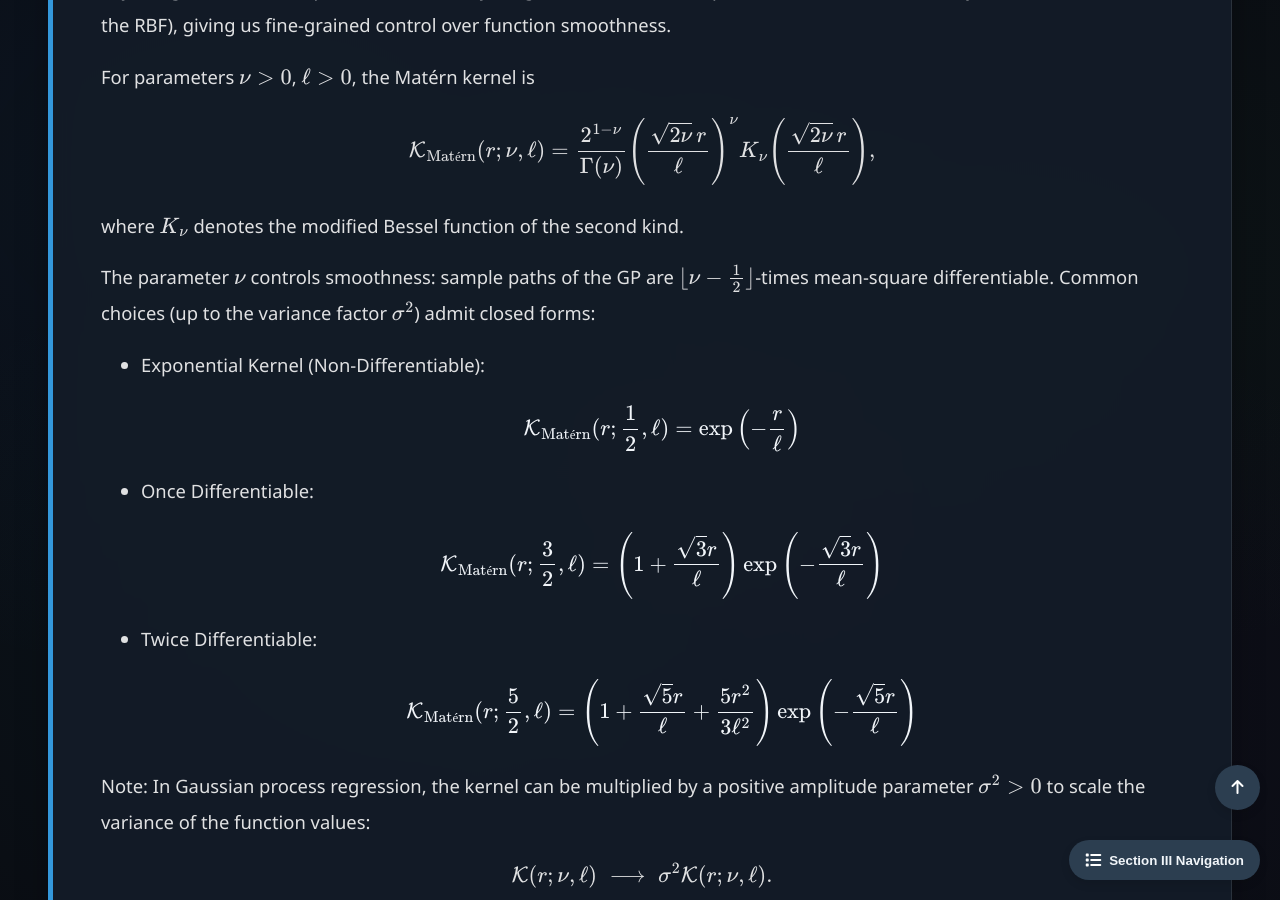
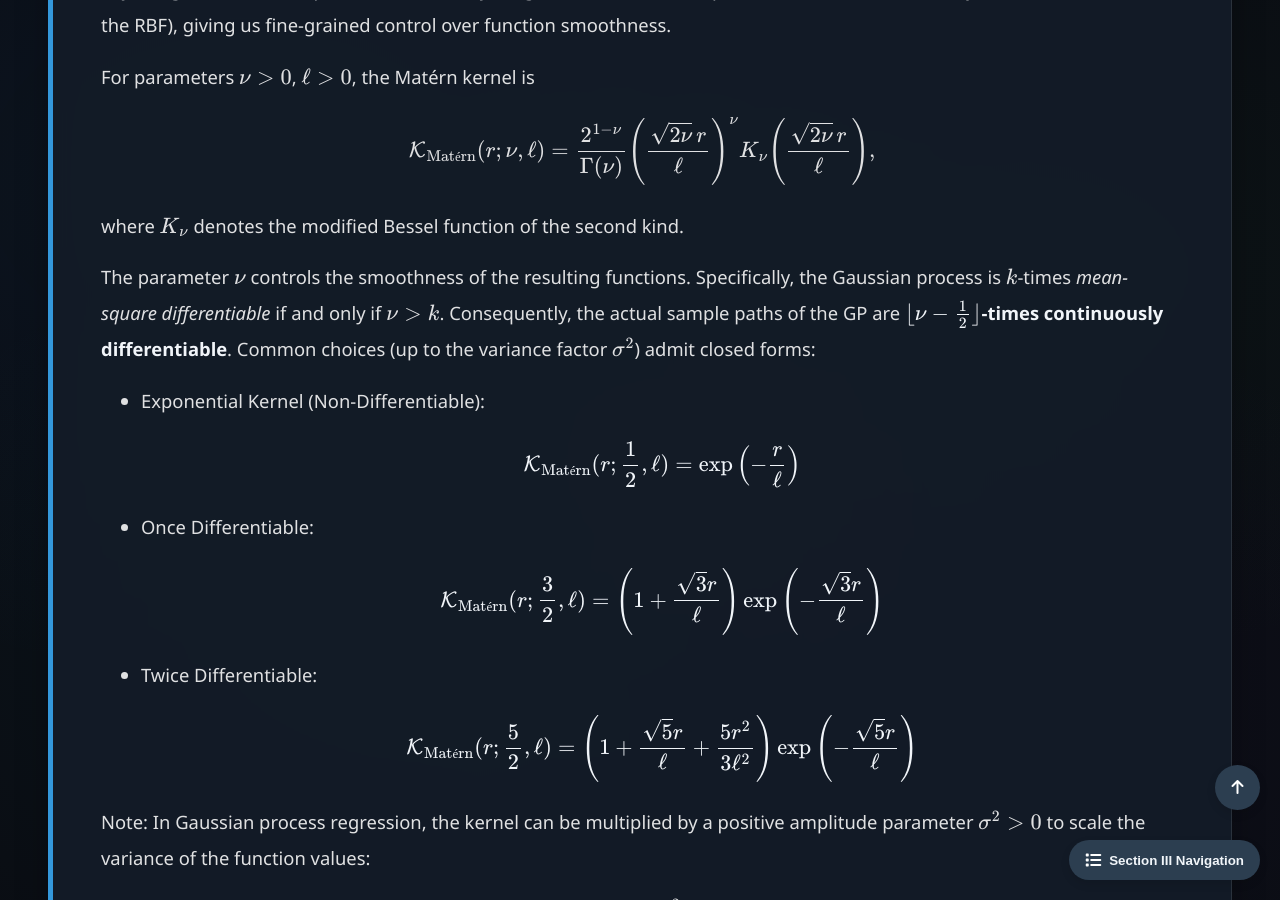
Before and after one commit to Yusukey01/yusukey01.github.io, a Jekyll site: the page built from Mathematics/Probability/gaussian_process.html, in a window 1280 px wide and 900 px high, scrolled down 4589 px. Built offline with Jekyll 4.4.1, drawn with Linux system fonts in a browser that asks for light colours.

Commit message:
revised explanations and style

```diff
--- a/Mathematics/Probability/gaussian_process.html
+++ b/Mathematics/Probability/gaussian_process.html
@@ -221,8 +221,9 @@ uses_python: false
                 </p>
 
                 <p>
-                    The parameter \(\nu\) controls smoothness: sample paths of the GP are
-                    \(\lfloor \nu - \tfrac{1}{2}\rfloor\)-times mean-square differentiable. Common choices
+                    The parameter \(\nu\) controls the smoothness of the resulting functions. Specifically, the Gaussian process
+                    is \(k\)-times <em>mean-square differentiable</em> if and only if \(\nu > k\). Consequently, the actual sample paths
+                    of the GP are <strong>\(\lfloor \nu - \tfrac{1}{2}\rfloor\)-times continuously differentiable</strong>. Common choices
                     (up to the variance factor \(\sigma^2\)) admit closed forms:
                 </p>
 
@@ -350,7 +351,7 @@ uses_python: false
                 </p>
 
                  <p>
-                    These formulas are a direct application of the <a href="mvn.html"><strong>multivariate normal conditioning</strong></a> .
+                    These formulas are a direct application of the <a href="mvn.html"><strong>multivariate normal conditioning</strong></a>.
                     The posterior mean \(\boldsymbol{\mu}_{*|X}\) is a linear combination of the observed outputs \(\boldsymbol{y}\), weighted
                     by the kernel similarities between test and training points. The posterior covariance \(\boldsymbol{\Sigma}_{*|X}\) starts
                     from the prior covariance \(\boldsymbol{K}_{*,*}\) and subtracts the information gained from the observations - the more data
```
